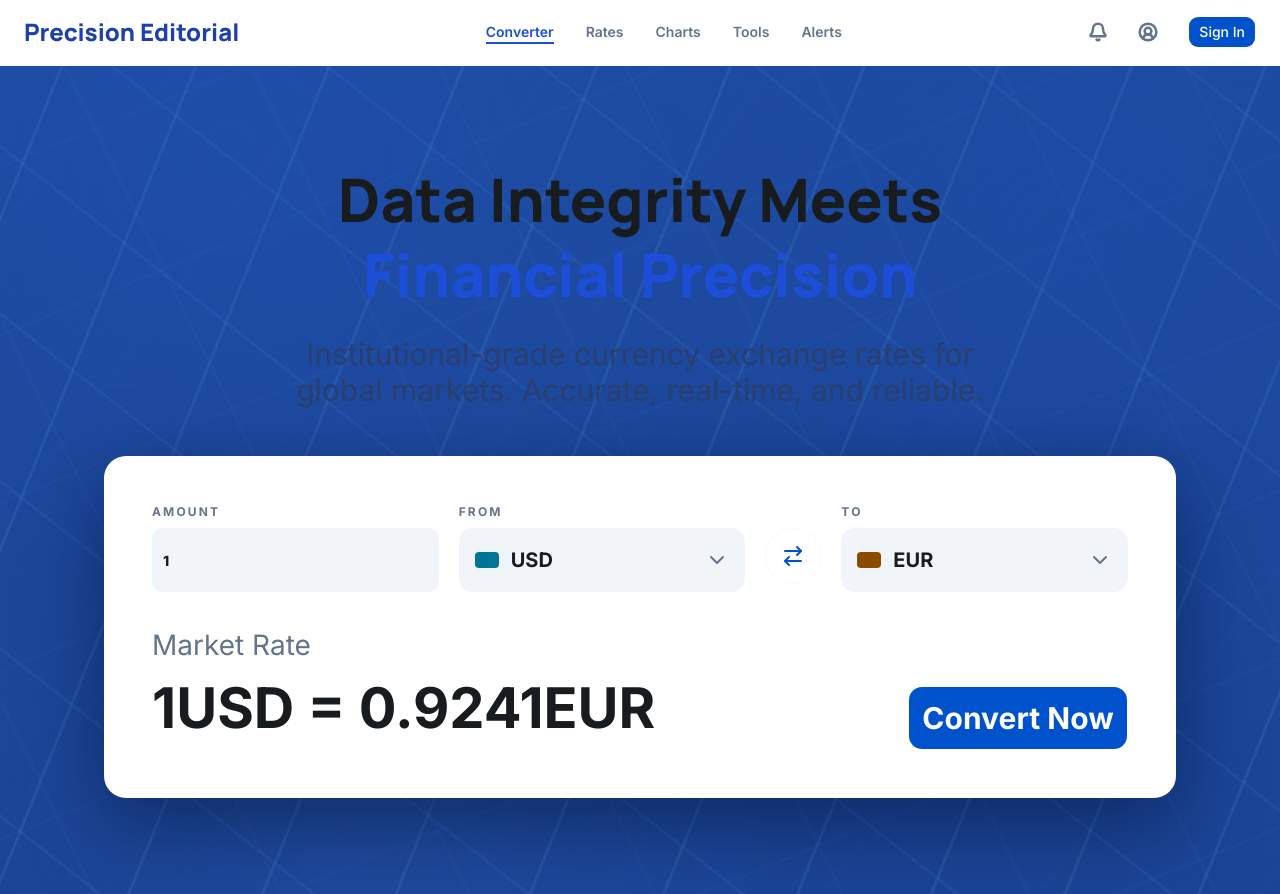
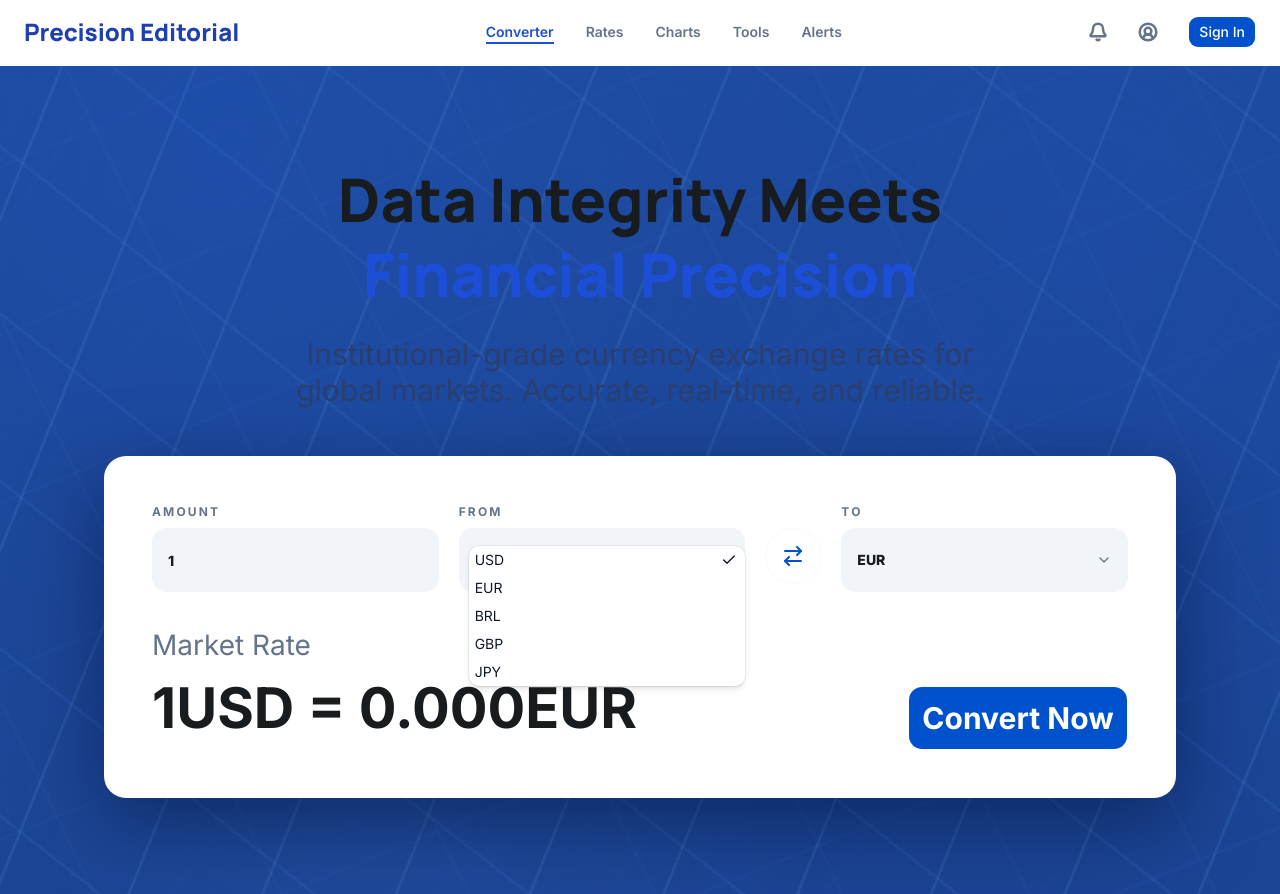
Before and after one commit to RodGondin/precision-editorial, a Next.js app: page / in a window 1280 px wide. Both pictures are taken after a click on the button "USD". Built offline with nearby package versions, Linux system fonts and the light colour scheme.

Commit message:
Add api route and api currency call

```diff
--- a/src/app/api/exchange/latest/route.ts
+++ b/src/app/api/exchange/latest/route.ts
@@ -2,14 +2,35 @@ import { NextResponse } from "next/server";
 
 const CURRENCY_API_URL = "https://api.currencyapi.com/v3";
 
-export async function GET() {
-  const response = await fetch(`${CURRENCY_API_URL}/latest`, {
+export async function GET(req: Request) {
+  try {
+    const { searchParams } = new URL(req.url);
+    const base_currency = searchParams.get("base_currency") || "USD";
+    const currency = searchParams.get("currencies") || "EUR";
+
+    if (!currency) {
+      return NextResponse.json(
+        { error: "Currency is required" },
+        { status: 400 },
+      );
+    }
+
+    const response = await fetch(
+      `${CURRENCY_API_URL}/latest?&currencies=${currency}&base_currency=${base_currency}`,
+      {
         headers: {
           apikey: process.env.CURRENCY_API_KEY!,
         },
         cache: "no-store",
-  });
+      },
+    );
 
     const data = await response.json();
     return NextResponse.json(data, { status: response.status });
+  } catch (error) {
+    return NextResponse.json(
+      { error: "Failed to fetch exchange rates" },
+      { status: 500 },
+    );
   }
+}
--- a/src/app/page.tsx
+++ b/src/app/page.tsx
@@ -1,12 +1,45 @@
 "use client";
 
-import { ArrowRightLeft, ChevronDown } from "lucide-react";
+import { ArrowRightLeft } from "lucide-react";
 import { Button } from "@/components/ui/button";
 import { Input } from "@/components/ui/input";
 import { useState } from "react";
+import { getLatestRates } from "@/services/exchange";
+import {
+  Select,
+  SelectContent,
+  SelectItem,
+  SelectTrigger,
+  SelectValue,
+} from "@/components/ui/select";
 
 export default function Home() {
   const [amount, setAmount] = useState(1);
+  const [CoinFrom, setCoinFrom] = useState("USD");
+  const [CoinTo, setCoinTo] = useState("EUR");
+  const [resultRate, setResultRate] = useState("0.000");
+  const [convertedAmount, setConvertedAmount] = useState(1);
+  const [convertedFrom, setConvertedFrom] = useState("USD");
+  const [convertedTo, setConvertedTo] = useState("EUR");
+
+  const inputFieldClassName =
+    "h-16 w-full rounded-xl border-none bg-(--input-color) px-4 text-(--title-black) font-extrabold";
+  const selectFieldClassName =
+    "w-full rounded-xl border-none bg-(--input-color) px-4 text-(--title-black) font-extrabold data-[size=default]:h-16 data-[size=sm]:h-16";
+
+  async function handleConvert() {
+    const { data } = await getLatestRates(CoinFrom, CoinTo);
+    console.log(data);
+
+    const rate = data?.[CoinTo]?.value;
+    if (!rate) return;
+    const formatedRate = rate.toFixed(3);
+
+    setResultRate(formatedRate);
+    setConvertedAmount(amount);
+    setConvertedFrom(CoinFrom);
+    setConvertedTo(CoinTo);
+  }
 
   return (
     <main className="relative overflow-hidden bg-(--bg-hero)">
@@ -57,7 +90,7 @@ export default function Home() {
                 placeholder="1.000"
                 value={amount}
                 onChange={(e) => setAmount(Number(e.target.value))}
-                className=" bg-(--input-color) text-(--title-black) h-[64px] font-extrabold"
+                className={inputFieldClassName}
               />
             </div>
 
@@ -65,16 +98,18 @@ export default function Home() {
               <p className="text-xs font-bold tracking-[0.18em] text-(--secondary)">
                 FROM
               </p>
-              <button
-                type="button"
-                className="flex h-16 w-full items-center justify-between rounded-xl bg-(--input-color) px-4 text-xl font-bold text-(--title-black)"
-              >
-                <span className="flex items-center gap-3">
-                  <span className="h-4 w-6 rounded bg-cyan-700" />
-                  USD
-                </span>
-                <ChevronDown className="size-6 text-(--secondary)" />
-              </button>
+              <Select value={CoinFrom} onValueChange={setCoinFrom}>
+                <SelectTrigger className={selectFieldClassName}>
+                  <SelectValue placeholder="Select currency" />
+                </SelectTrigger>
+                <SelectContent>
+                  <SelectItem value="USD">USD</SelectItem>
+                  <SelectItem value="EUR">EUR</SelectItem>
+                  <SelectItem value="BRL">BRL</SelectItem>
+                  <SelectItem value="GBP">GBP</SelectItem>
+                  <SelectItem value="JPY">JPY</SelectItem>
+                </SelectContent>
+              </Select>
             </div>
 
             <div className="flex items-end justify-center md:pb-2">
@@ -90,16 +125,18 @@ export default function Home() {
               <p className="text-xs font-bold tracking-[0.18em] text-(--secondary)">
                 TO
               </p>
-              <button
-                type="button"
-                className="flex h-16 w-full items-center justify-between rounded-xl bg-(--input-color) px-4 text-xl font-bold text-(--title-black)"
-              >
-                <span className="flex items-center gap-3">
-                  <span className="h-4 w-6 rounded bg-yellow-800" />
-                  EUR
-                </span>
-                <ChevronDown className="size-6 text-(--secondary)" />
-              </button>
+              <Select value={CoinTo} onValueChange={setCoinTo}>
+                <SelectTrigger className={selectFieldClassName}>
+                  <SelectValue placeholder="Select currency" />
+                </SelectTrigger>
+                <SelectContent>
+                  <SelectItem value="EUR">EUR</SelectItem>
+                  <SelectItem value="USD">USD</SelectItem>
+                  <SelectItem value="BRL">BRL</SelectItem>
+                  <SelectItem value="GBP">GBP</SelectItem>
+                  <SelectItem value="JPY">JPY</SelectItem>
+                </SelectContent>
+              </Select>
             </div>
           </div>
 
@@ -107,11 +144,14 @@ export default function Home() {
             <div>
               <p className="text-[28px] text-(--secondary)">Market Rate</p>
               <p className="text-[32px] font-bold text-(--title-black) md:text-[56px]">
-                1USD = 0.9241EUR
+                {`${convertedAmount}${convertedFrom} = ${resultRate}${convertedTo}`}
               </p>
             </div>
 
-            <Button className="h-16 min-w-[220px] rounded-xl text-3xl font-bold hover:bg-(--primary-hover)">
+            <Button
+              className="h-16 min-w-[220px] rounded-xl text-3xl font-bold hover:bg-(--primary-hover)"
+              onClick={handleConvert}
+            >
               Convert Now
             </Button>
           </div>
--- /dev/null
+++ b/src/components/ui/select.tsx
@@ -0,0 +1,192 @@
+"use client"
+
+import * as React from "react"
+import { Select as SelectPrimitive } from "radix-ui"
+
+import { cn } from "@/lib/utils"
+import { ChevronDownIcon, CheckIcon, ChevronUpIcon } from "lucide-react"
+
+function Select({
+  ...props
+}: React.ComponentProps<typeof SelectPrimitive.Root>) {
+  return <SelectPrimitive.Root data-slot="select" {...props} />
+}
+
+function SelectGroup({
+  className,
+  ...props
+}: React.ComponentProps<typeof SelectPrimitive.Group>) {
+  return (
+    <SelectPrimitive.Group
+      data-slot="select-group"
+      className={cn("scroll-my-1 p-1", className)}
+      {...props}
+    />
+  )
+}
+
+function SelectValue({
+  ...props
+}: React.ComponentProps<typeof SelectPrimitive.Value>) {
+  return <SelectPrimitive.Value data-slot="select-value" {...props} />
+}
+
+function SelectTrigger({
+  className,
+  size = "default",
+  children,
+  ...props
+}: React.ComponentProps<typeof SelectPrimitive.Trigger> & {
+  size?: "sm" | "default"
+}) {
+  return (
+    <SelectPrimitive.Trigger
+      data-slot="select-trigger"
+      data-size={size}
+      className={cn(
+        "flex w-fit items-center justify-between gap-1.5 rounded-lg border border-input bg-transparent py-2 pr-2 pl-2.5 text-sm whitespace-nowrap transition-colors outline-none select-none focus-visible:border-ring focus-visible:ring-3 focus-visible:ring-ring/50 disabled:cursor-not-allowed disabled:opacity-50 aria-invalid:border-destructive aria-invalid:ring-3 aria-invalid:ring-destructive/20 data-placeholder:text-muted-foreground data-[size=default]:h-8 data-[size=sm]:h-7 data-[size=sm]:rounded-[min(var(--radius-md),10px)] *:data-[slot=select-value]:line-clamp-1 *:data-[slot=select-value]:flex *:data-[slot=select-value]:items-center *:data-[slot=select-value]:gap-1.5 dark:bg-input/30 dark:hover:bg-input/50 dark:aria-invalid:border-destructive/50 dark:aria-invalid:ring-destructive/40 [&_svg]:pointer-events-none [&_svg]:shrink-0 [&_svg:not([class*='size-'])]:size-4",
+        className
+      )}
+      {...props}
+    >
+      {children}
+      <SelectPrimitive.Icon asChild>
+        <ChevronDownIcon className="pointer-events-none size-4 text-muted-foreground" />
+      </SelectPrimitive.Icon>
+    </SelectPrimitive.Trigger>
+  )
+}
+
+function SelectContent({
+  className,
+  children,
+  position = "item-aligned",
+  align = "center",
+  ...props
+}: React.ComponentProps<typeof SelectPrimitive.Content>) {
+  return (
+    <SelectPrimitive.Portal>
+      <SelectPrimitive.Content
+        data-slot="select-content"
+        data-align-trigger={position === "item-aligned"}
+        className={cn("relative z-50 max-h-(--radix-select-content-available-height) min-w-36 origin-(--radix-select-content-transform-origin) overflow-x-hidden overflow-y-auto rounded-lg bg-popover text-popover-foreground shadow-md ring-1 ring-foreground/10 duration-100 data-[align-trigger=true]:animate-none data-[side=bottom]:slide-in-from-top-2 data-[side=left]:slide-in-from-right-2 data-[side=right]:slide-in-from-left-2 data-[side=top]:slide-in-from-bottom-2 data-open:animate-in data-open:fade-in-0 data-open:zoom-in-95 data-closed:animate-out data-closed:fade-out-0 data-closed:zoom-out-95", position ==="popper"&&"data-[side=bottom]:translate-y-1 data-[side=left]:-translate-x-1 data-[side=right]:translate-x-1 data-[side=top]:-translate-y-1", className )}
+        position={position}
+        align={align}
+        {...props}
+      >
+        <SelectScrollUpButton />
+        <SelectPrimitive.Viewport
+          data-position={position}
+          className={cn(
+            "data-[position=popper]:h-(--radix-select-trigger-height) data-[position=popper]:w-full data-[position=popper]:min-w-(--radix-select-trigger-width)",
+            position === "popper" && ""
+          )}
+        >
+          {children}
+        </SelectPrimitive.Viewport>
+        <SelectScrollDownButton />
+      </SelectPrimitive.Content>
+    </SelectPrimitive.Portal>
+  )
+}
+
+function SelectLabel({
+  className,
+  ...props
+}: React.ComponentProps<typeof SelectPrimitive.Label>) {
+  return (
+    <SelectPrimitive.Label
+      data-slot="select-label"
+      className={cn("px-1.5 py-1 text-xs text-muted-foreground", className)}
+      {...props}
+    />
+  )
+}
+
+function SelectItem({
+  className,
+  children,
+  ...props
+}: React.ComponentProps<typeof SelectPrimitive.Item>) {
+  return (
+    <SelectPrimitive.Item
+      data-slot="select-item"
+      className={cn(
+        "relative flex w-full cursor-default items-center gap-1.5 rounded-md py-1 pr-8 pl-1.5 text-sm outline-hidden select-none focus:bg-accent focus:text-accent-foreground not-data-[variant=destructive]:focus:**:text-accent-foreground data-disabled:pointer-events-none data-disabled:opacity-50 [&_svg]:pointer-events-none [&_svg]:shrink-0 [&_svg:not([class*='size-'])]:size-4 *:[span]:last:flex *:[span]:last:items-center *:[span]:last:gap-2",
+        className
+      )}
+      {...props}
+    >
+      <span className="pointer-events-none absolute right-2 flex size-4 items-center justify-center">
+        <SelectPrimitive.ItemIndicator>
+          <CheckIcon className="pointer-events-none" />
+        </SelectPrimitive.ItemIndicator>
+      </span>
+      <SelectPrimitive.ItemText>{children}</SelectPrimitive.ItemText>
+    </SelectPrimitive.Item>
+  )
+}
+
+function SelectSeparator({
+  className,
+  ...props
+}: React.ComponentProps<typeof SelectPrimitive.Separator>) {
+  return (
+    <SelectPrimitive.Separator
+      data-slot="select-separator"
+      className={cn("pointer-events-none -mx-1 my-1 h-px bg-border", className)}
+      {...props}
+    />
+  )
+}
+
+function SelectScrollUpButton({
+  className,
+  ...props
+}: React.ComponentProps<typeof SelectPrimitive.ScrollUpButton>) {
+  return (
+    <SelectPrimitive.ScrollUpButton
+      data-slot="select-scroll-up-button"
+      className={cn(
+        "z-10 flex cursor-default items-center justify-center bg-popover py-1 [&_svg:not([class*='size-'])]:size-4",
+        className
+      )}
+      {...props}
+    >
+      <ChevronUpIcon
+      />
+    </SelectPrimitive.ScrollUpButton>
+  )
+}
+
+function SelectScrollDownButton({
+  className,
+  ...props
+}: React.ComponentProps<typeof SelectPrimitive.ScrollDownButton>) {
+  return (
+    <SelectPrimitive.ScrollDownButton
+      data-slot="select-scroll-down-button"
+      className={cn(
+        "z-10 flex cursor-default items-center justify-center bg-popover py-1 [&_svg:not([class*='size-'])]:size-4",
+        className
+      )}
+      {...props}
+    >
+      <ChevronDownIcon
+      />
+    </SelectPrimitive.ScrollDownButton>
+  )
+}
+
+export {
+  Select,
+  SelectContent,
+  SelectGroup,
+  SelectItem,
+  SelectLabel,
+  SelectScrollDownButton,
+  SelectScrollUpButton,
+  SelectSeparator,
+  SelectTrigger,
+  SelectValue,
+}
--- /dev/null
+++ b/src/services/exchange.ts
@@ -0,0 +1,14 @@
+export async function getLatestRates(
+  base_currency: string,
+  currencies: string,
+) {
+  const res = await fetch(
+    `/api/exchange/latest?currencies=${currencies}&base_currency=${base_currency}`,
+  );
+
+  if (!res.ok) {
+    throw new Error("Erro a requisitar currencies: " + res.status);
+  }
+
+  return res.json();
+}
```
Lines whose indentation alone changed are shown as unchanged.
